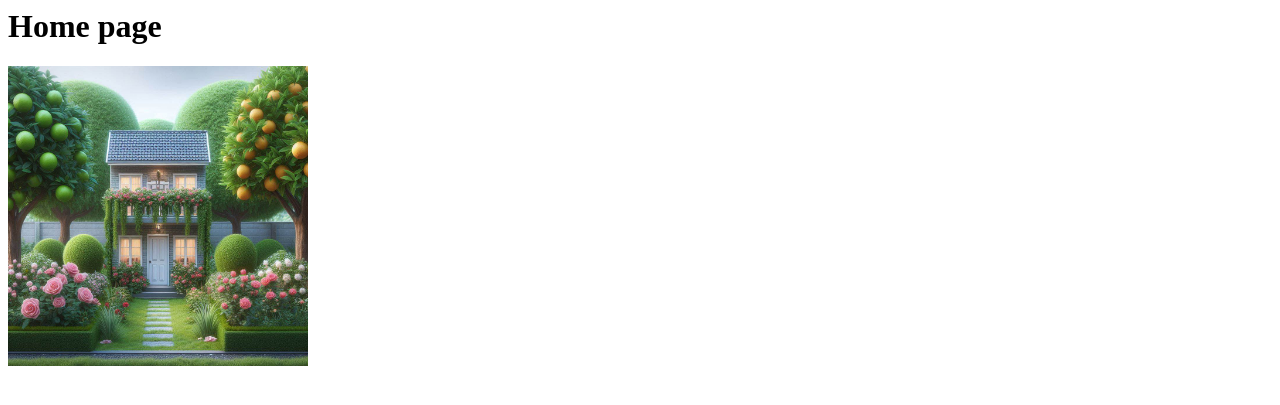
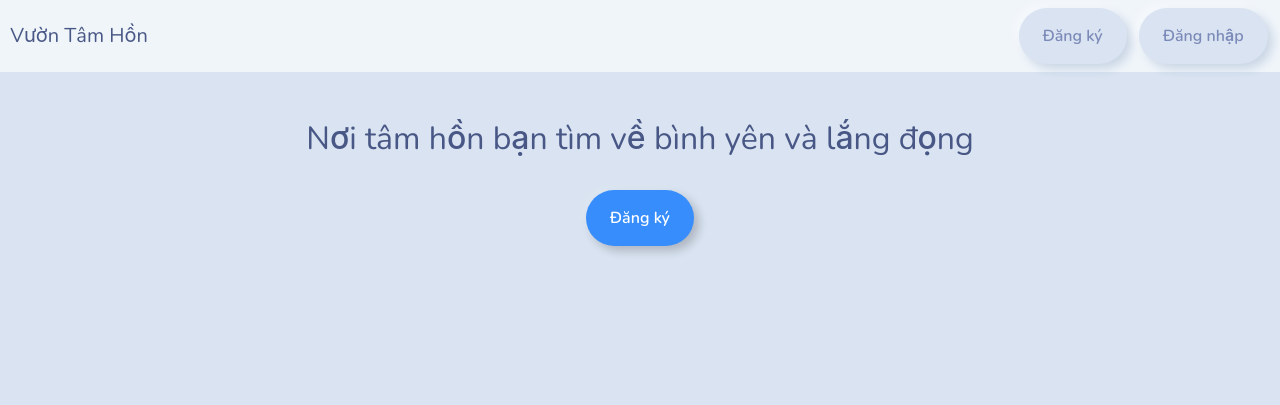
Before and after one commit to trongnghia00/beginner-django, a Django app: page / in a window 1280 px wide. Shown: the top 405 px of the page. Run offline with Django 4.2, Linux system fonts and the light colour scheme.

Commit message:
26-style-homepage

```diff
--- a/dev2/project02/mainapp/templates/mainapp/index.html
+++ b/dev2/project02/mainapp/templates/mainapp/index.html
@@ -1,4 +1,35 @@
-{% load static %}
-<h1>Home page</h1>
-
-<img src="{% static 'images/mypic.jpg' %}" width="300px" />
+<!DOCTYPE html>
+<html>
+<head>
+    <meta charset="UTF-8">
+    <meta name="viewport" content="width=device-width, initial-scale=1.0">
+    <link href="https://bootswatch.com/5/morph/bootstrap.css" rel="stylesheet">
+    <title>Trang chủ</title>
+</head>
+<body>
+    <nav class="navbar navbar-expand-lg navbar-light bg-light justify-content-center">
+        <a class="navbar-brand main-heading">
+            &nbsp; Vườn Tâm Hồn
+        </a>
+        <div class="navbar-collapse text-center">
+            <ul class="navbar-nav ms-auto">
+                &nbsp;&nbsp;&nbsp;
+                <li class="nav-item">
+                    <a class="btn btn-primary navbar-btn" type="button"  href="">Đăng ký</a>
+                </li>
+                &nbsp;&nbsp;&nbsp;
+                <li class="nav-item">
+                    <a class="btn btn-primary navbar-btn" type="button"  href="">Đăng nhập</a>
+                </li>
+                &nbsp;&nbsp;&nbsp;
+            </ul>
+        </div>
+    </nav>
+    <br /><br />
+    <div class="text-center">
+        <h2>Nơi tâm hồn bạn tìm về bình yên và lắng đọng</h2>
+        <br />
+        <a class="btn btn-outline-primary" type="button"  href="">Đăng ký</a>
+    </div>
+</body>
+</html>
```
